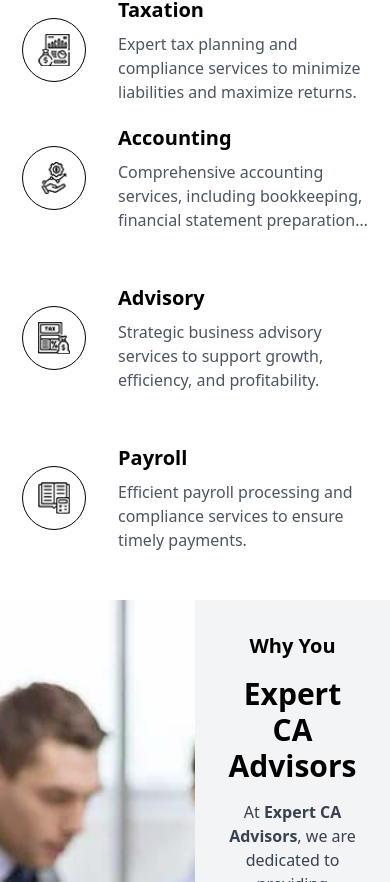
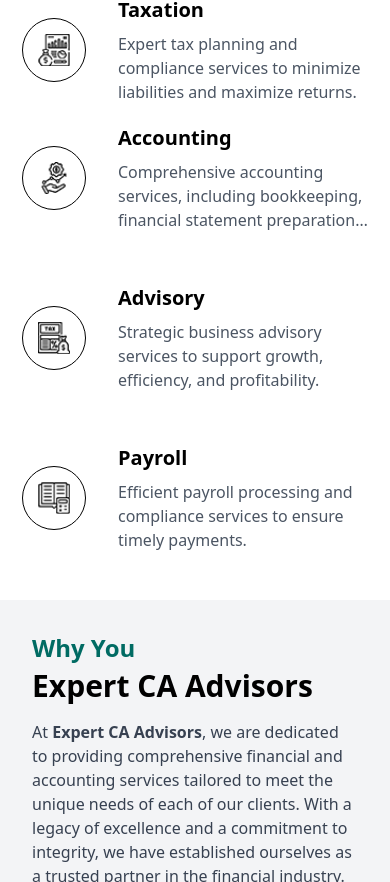
Before and after one commit to vishShivansh/ExpertCAAdvisors, a React (Vite) app in the folder client/: page / in a window 390 px wide. Shown: the part 1118-2000 px from the top of the page. Built offline with nearby package versions, Linux system fonts and the light colour scheme.

Commit message:
why section made responsive for mobile screen

```diff
--- a/client/src/components/Why.jsx
+++ b/client/src/components/Why.jsx
@@ -4,7 +4,7 @@
 export const Why = () => {
   return (
     <div className="flex items-stretch justify-center">
-      <div className="w-1/2">
+      <div className="w-1/2 2sm:w-0">
         <img
           src={AboutUs}
           alt="AboutUs"
@@ -12,13 +12,15 @@
         />
       </div>
 
-      <div className="w-1/2 p-8 bg-gray-100 flex flex-col justify-center">
+      <div className="w-1/2 p-8 bg-gray-100 flex flex-col justify-center 2sm:w-full">
         <div className="text-center">
-          <h3 className="text-xl font-bold mb-4">
+          <h3 className="text-2xl text-[#006b63] font-bold mb-4 2sm:text-start 2sm:mb-1">
             <span>Why You</span>
           </h3>
-          <h2 className="text-3xl font-bold mb-4">Expert CA Advisors</h2>
-          <p className="text-gray-700">
+          <h2 className="text-3xl font-bold mb-4 2sm:text-start ">
+            Expert CA Advisors
+          </h2>
+          <p className="text-gray-700 2sm:text-start ">
             At <strong>Expert CA Advisors</strong>, we are dedicated to
             providing comprehensive financial and accounting services tailored
             to meet the unique needs of each of our clients. With a legacy of
@@ -27,9 +29,9 @@
           </p>
           <Link
             to={"AboutUs.aspx"}
-            className="block mt-4 text-blue-500 hover:underline"
+            className="block mt-4 text-blue-500 hover:underline 2sm:text-start "
           >
-            Readmore
+            Readmore...
           </Link>
         </div>
       </div>
```
